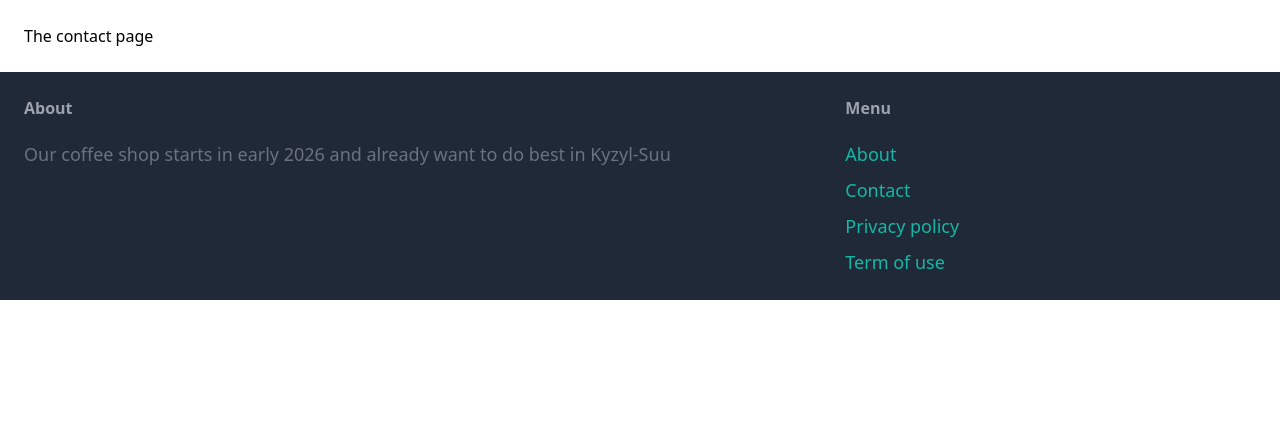
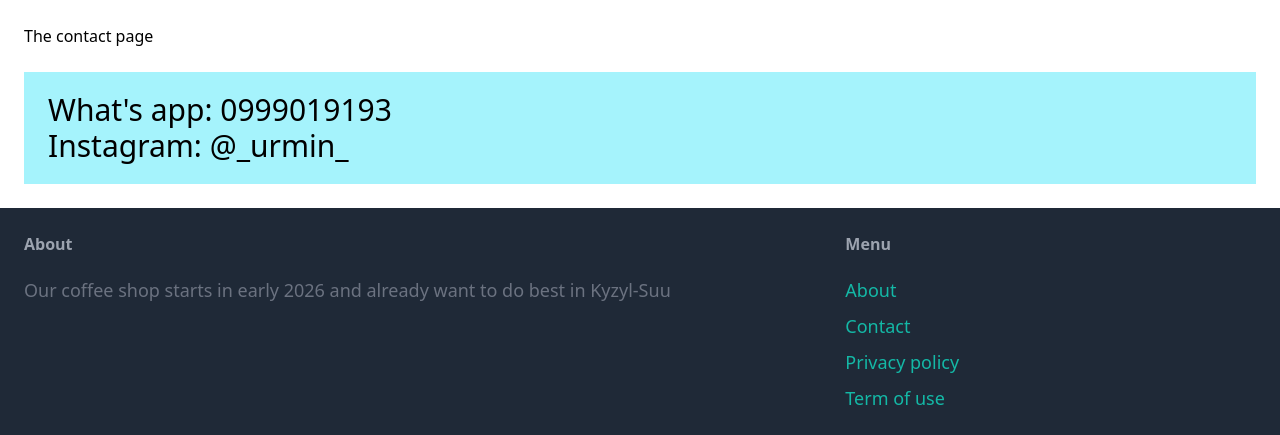
Before and after one commit to Urmanas/Milan, a Django app: template core/templates/core/contact.html in a window 1280 px wide. Shown: the part 77-512 px from the top of the page. Run offline with Django 4.2, Linux system fonts and the light colour scheme; the template is opened without the code that fills it, so the values that code supplies are empty; some libraries are stand-ins or nearby versions.

Commit message:
Contacts whatsapp and Insta

```diff
--- a/core/templates/core/contact.html
+++ b/core/templates/core/contact.html
@@ -4,4 +4,8 @@
 
 {% block content %}
     <h1>The contact page</h1>
+    <div class="mt-6 py-5 px-6 text-3xl  bg-cyan-200">
+        <h2 class mt-6>What's app: 0999019193</h2>
+        <h3>Instagram: @_urmin_</h3>
+    </div>
 {% endblock %}
```
